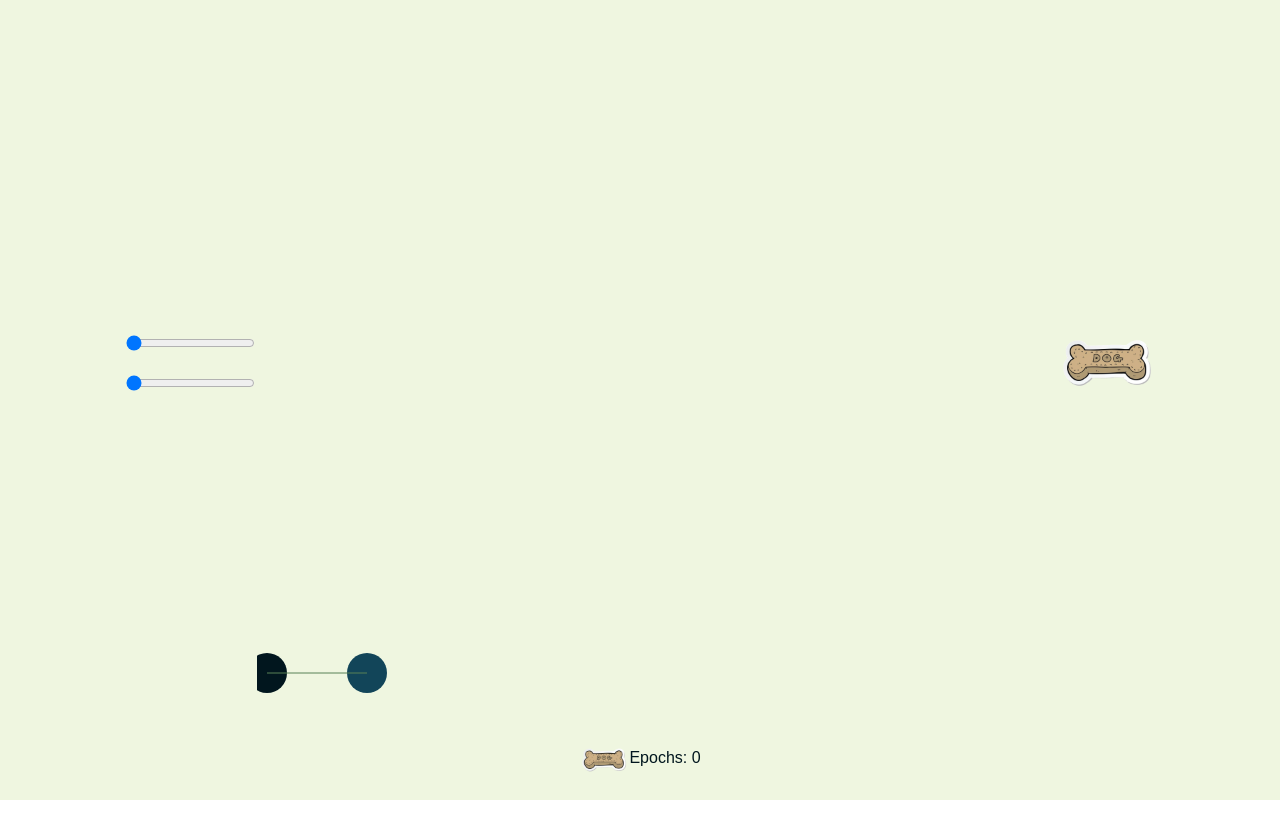
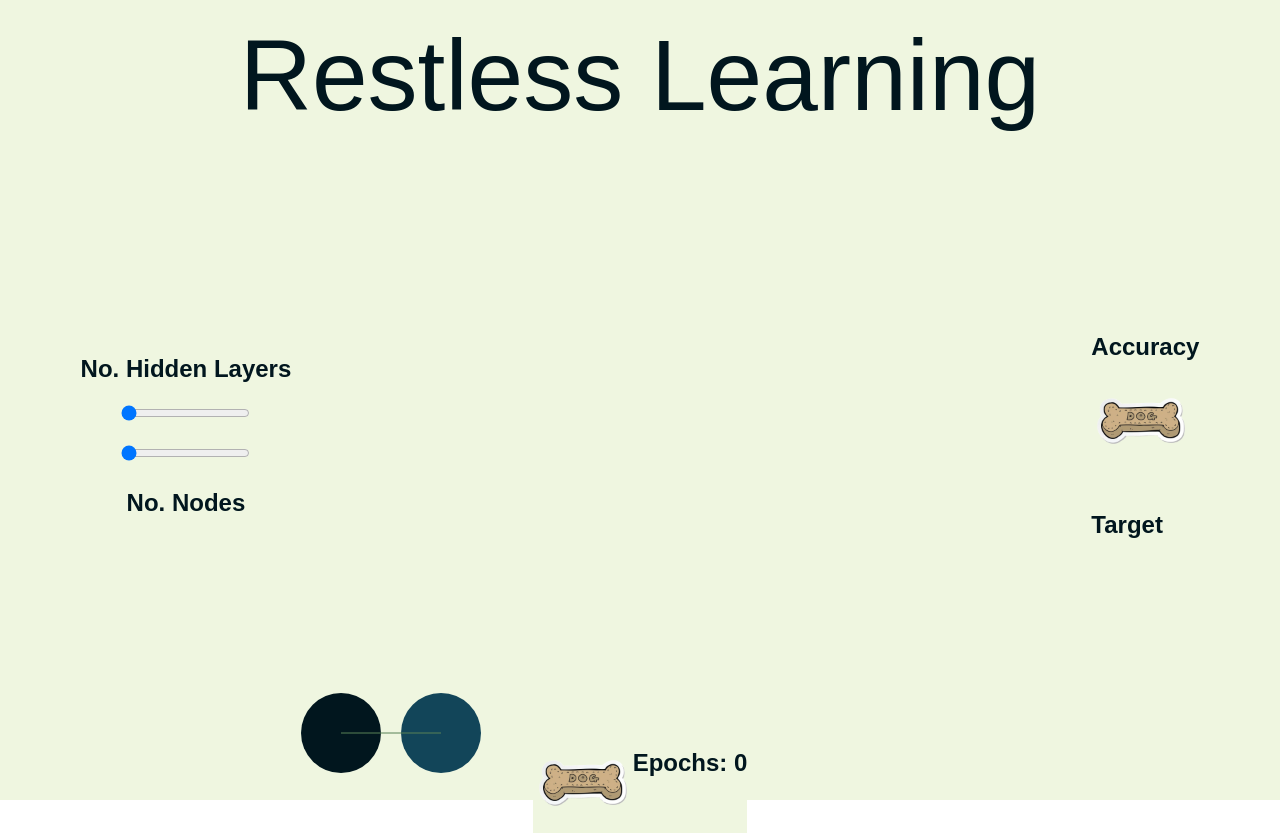
Before and after one commit to srikarboga/HackRU24, a React (Create React App) app in the folder frontend/: page / in a window 1280 px wide. Before the commit the page ends 800 px from the top, so only its background shows below. Built offline with nearby package versions, Linux system fonts and the light colour scheme; no server answers.

Commit message:
final draft front end 1

```diff
--- a/frontend/src/components/Cookie.js
+++ b/frontend/src/components/Cookie.js
@@ -16,9 +16,9 @@ function Cookie() {
                 alt="Dog Treat"
                 onClick={shoot}
                 className="cookie-image" // Applying class for styling
-                height = "50 px"
+                height = "100 px"
             />
-            <p className="h1"> Epochs: {epochs}</p>
+            <h1> Epochs: {epochs}</h1>
         </div>
     );
 }
--- a/frontend/src/components/nn.css
+++ b/frontend/src/components/nn.css
@@ -19,7 +19,7 @@ body {
     flex-direction: row;
     align-items: center;
     justify-content: center;
-    height: 90vh;
+    height: 75vh;
     background-color: #EFF6E0; /* Lightest color */
     color: #01161E; /* Darkest color */
 }
@@ -29,6 +29,16 @@ body {
     flex-direction: row;
     align-items: center;
     justify-content: center;
+    background-color: #EFF6E0; /* Lightest color */
+    color: #01161E; /* Darkest color */
+}
+
+.row3 {
+    display: flex;
+    flex-direction: column;
+    align-items: center;
+    justify-content: center;
+    height: 75vh;
     background-color: #EFF6E0; /* Lightest color */
     color: #01161E; /* Darkest color */
 }
@@ -48,7 +58,8 @@ neuralNetwork {
     display: flex;
     align-items: center;
     justify-content: center;
-    margin-bottom: 20px;
+    margin-bottom: 10px;
+    margin-top: 10px;
 }
 
 .slider {
@@ -58,17 +69,28 @@ neuralNetwork {
 
 .cookie-container {
     display: flex;
-    align-items: center;
-    justify-content: center;
+    align-items: top;
+    justify-content: top;
 }
 
 /* Additional styles for educational content */
 h1 {
     font-size: 24px;
     margin-bottom: 10px;
+    color: #01161E;
+    align-items: center;
+    justify-content: center;
 }
 
 p {
     font-size: 16px;
     margin-bottom: 20px;
 }
+
+header {
+    font-size: 100px;
+    margin-top: 50px;
+    color: #01161E;
+    align-items: center;
+    justify-content: center;
+}
--- a/frontend/src/components/nn.js
+++ b/frontend/src/components/nn.js
@@ -65,9 +65,9 @@ function NeuralNetworkVisualization(){
         svg.selectAll("*").remove();
 
 
-        const neuronRadius = 20/sliderValue2;
+        const neuronRadius = 100/(sliderValue2*2.5);
         const layerSeparation = 100;
-        const neuronSeparation = 10;
+        const neuronSeparation = 50;
         const verticalSeparation = 600 / sliderValue2; // Vertical separation constant
         const buffer = 100;
 
@@ -106,18 +106,27 @@ function NeuralNetworkVisualization(){
 
     return (
         <div className='container'>
+            <div><header>Restless Learning</header></div>
+
             <div className='row1'>
-                <div className='container'>
+                <div className='row3'>
+                    <h1>No. Hidden Layers</h1>
                     <Sliders initialValue={sliderValue} onValueChange={handleValueChange} minval={min_val} maxval={max_val}/>
                     <Sliders initialValue={sliderValue2} onValueChange={handleValueChange2} minval={min_val2} maxval={max_val2}/>
+                    <h1>No. Nodes</h1>
                 </div>
 
                 <svg id="neuralNetwork" width="800" height="800"></svg>
-                <img
-                    src={dogTreatImage}
-                    alt="Dog Treat"
-                    className="place-image" // Applying class for styling
-                />
+                <div>
+                    <h1>Accuracy</h1>
+                    <img
+                        src={dogTreatImage}
+                        alt="Dog Treat"
+                        className="place-image" // Applying class for styling
+                    />
+                    <h1> Target</h1>
+                </div>
+
             </div>
             <div className='row2'>
 
```
